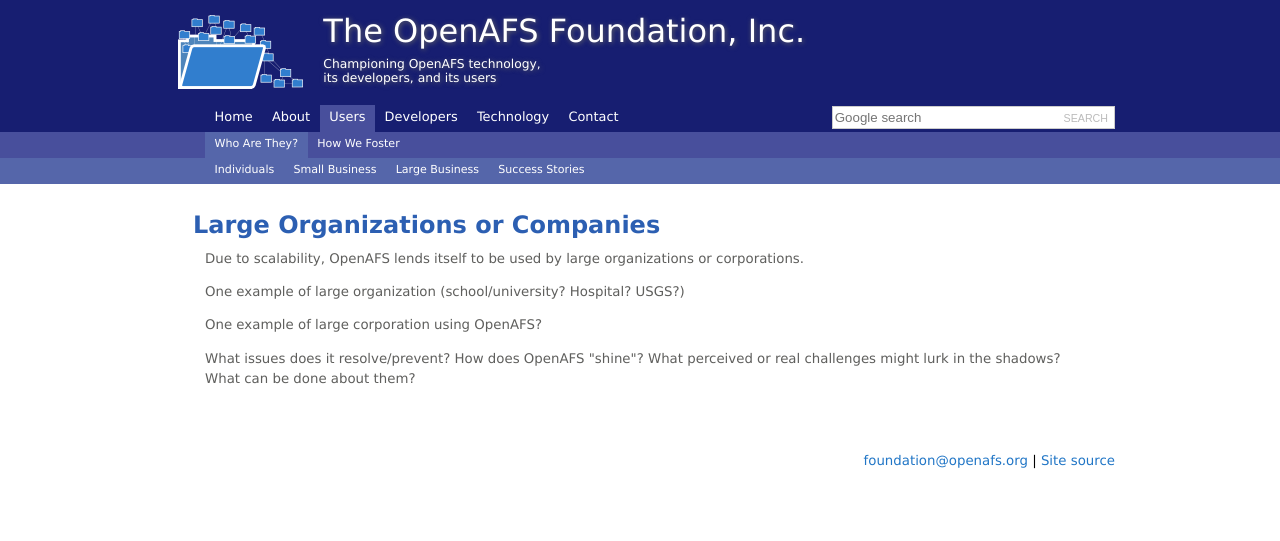
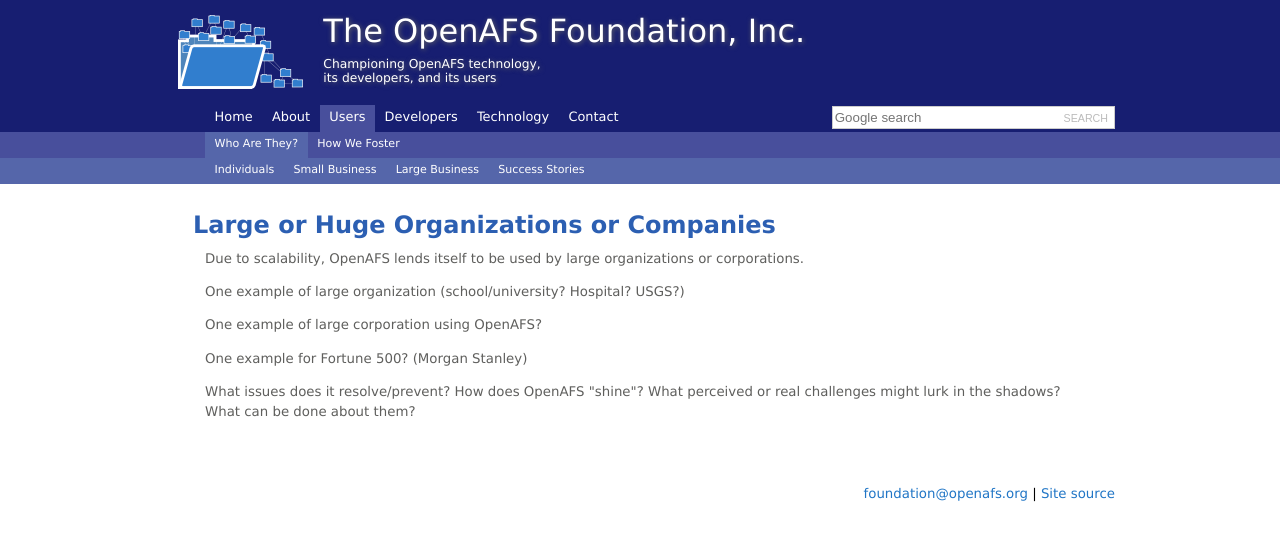
Before and after one commit to openafsfoundation/openafsfoundation.org, a Jekyll site: the page built from users/corps/index.md, in a window 1280 px wide. Shown: the top 541 px of the page. Built offline with Jekyll 4.4.1, drawn with Linux system fonts in a browser that asks for light colours.

Commit message:
Update index.md

```diff
--- a/users/corps/index.md
+++ b/users/corps/index.md
@@ -3,7 +3,7 @@
 nav: [users,who]
 ---
 
-## Large Organizations or Companies ##
+## Large or Huge Organizations or Companies ##
 
 Due to scalability, OpenAFS lends itself to be used by large organizations or corporations.
 
@@ -11,5 +11,7 @@
 
 One example of large corporation using OpenAFS?
 
+One example for Fortune 500?  (Morgan Stanley)
+
 What issues does it resolve/prevent?  How does OpenAFS "shine"?
 What perceived or real challenges might lurk in the shadows?  What can be done about them?
```
